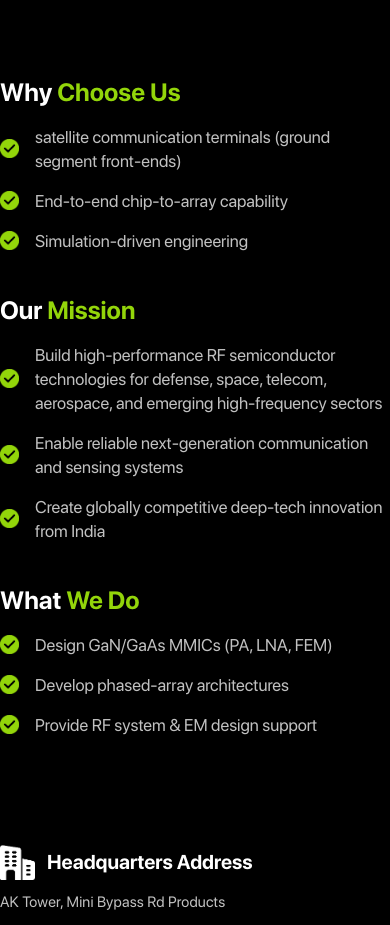
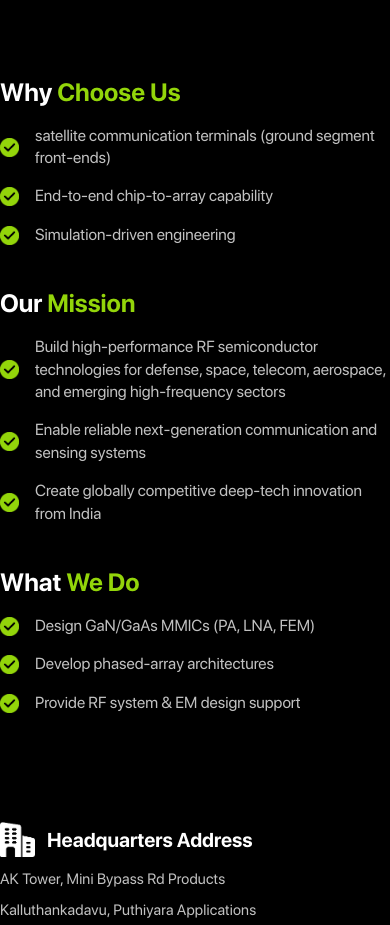
Before and after one commit to Fenar7/Xark_Tech_Web, a Next.js app: page /about-xark in a window 390 px wide. Shown: the part 1260-2185 px from the top of the page. Built offline with nearby package versions, Linux system fonts and the light colour scheme.

Commit message:
new sec abt initsdfsdf

```diff
--- /dev/null
+++ b/app/components/TeamSection/TeamSection.tsx
@@ -0,0 +1,28 @@
+import React from 'react'
+
+const TeamSection = () => {
+  return (
+    <div className='team-section-container-main flex items-center justfiy-center'>
+<div className="team-section container">
+    #titlegoes here
+    <div className="team-cards-container">
+        <div className="team-item-card">
+            <img src="" alt="" />
+
+            <div className="content-container">
+                <div className="left-section">
+
+                </div>
+
+                <div className="right-section">
+
+                </div>
+            </div>
+        </div>
+    </div>
+</div>
+    </div>
+  )
+}
+
+export default TeamSection
--- a/app/components/about/KeyPointsSection/style.scss
+++ b/app/components/about/KeyPointsSection/style.scss
@@ -50,10 +50,10 @@
         margin: 0;
         color: $light-grey;
         font-family: $font-sf-pro;
-        font-size: 1.5rem;
+        font-size: 1.375rem;
         font-style: normal;
-        font-weight: 300;
-        line-height: 2.3125rem;
+        font-weight: 200;
+        line-height: 2.125rem;
     }
 }
 
@@ -64,8 +64,8 @@
 
     .point-item {
         p {
-            font-size: 1.375rem;
-            line-height: 2.05rem;
+            font-size: 1.25rem;
+            line-height: 1.9rem;
         }
     }
 }
@@ -93,8 +93,8 @@
 
     .point-item {
         p {
-            font-size: 1.25rem;
-            line-height: 1.8rem;
+            font-size: 1.125rem;
+            line-height: 1.65rem;
         }
     }
 }
@@ -114,8 +114,8 @@
         column-gap: 1rem;
 
         p {
-            font-size: 1.0625rem;
-            line-height: 1.5rem;
+            font-size: 1rem;
+            line-height: 1.4rem;
         }
     }
 }
```
Also changed, not shown: app/components/TeamSection/style.scss (added).
